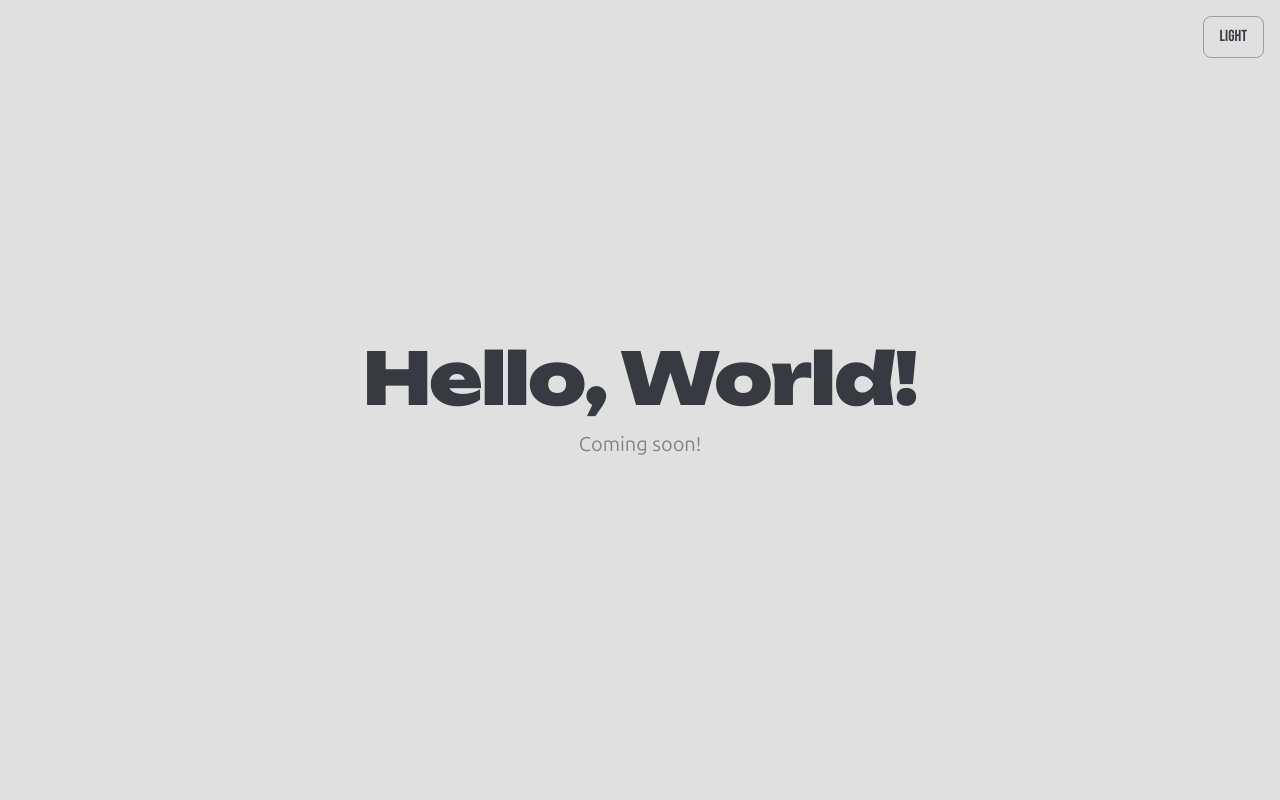
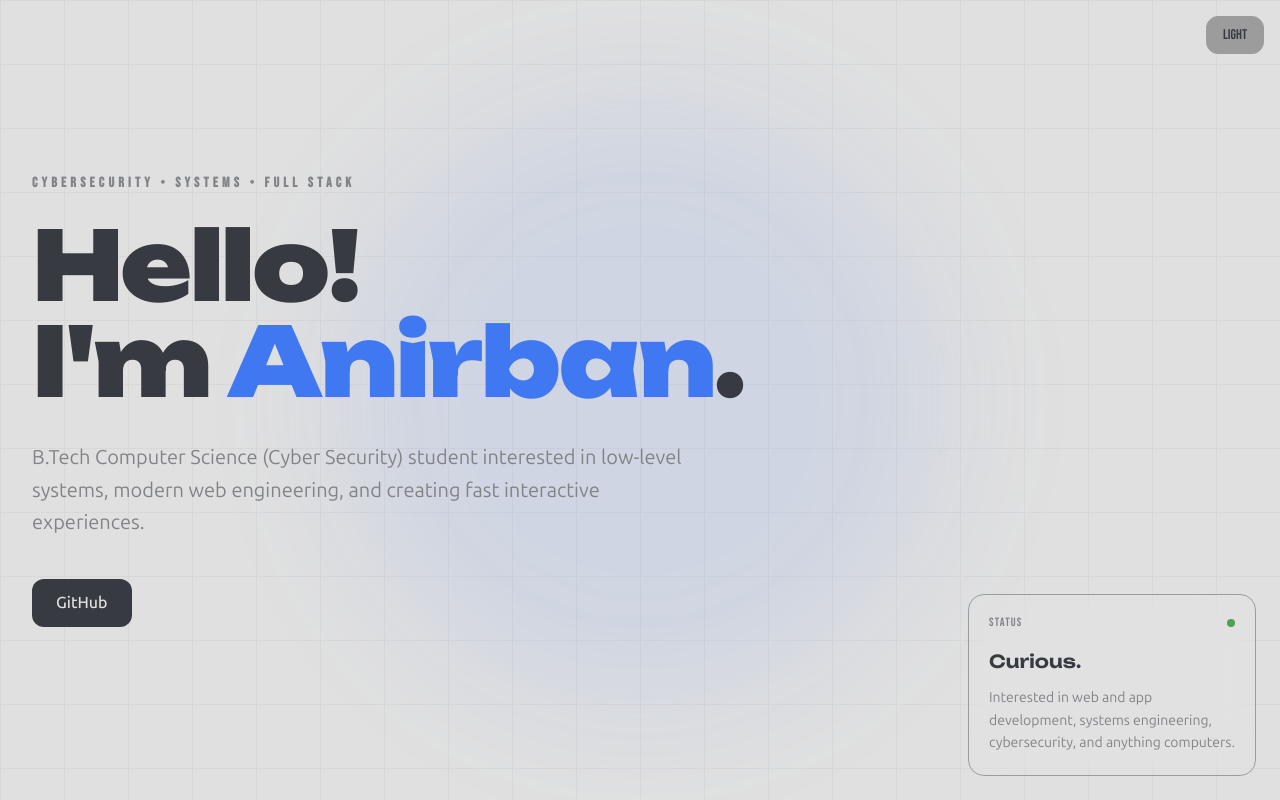
Before and after one commit to anir183/anir183.github.io, a SvelteKit app: page / in a window 1280 px wide. Built offline with nearby package versions, Linux system fonts and the light colour scheme.

Commit message:
feat: basic hero page
wow

```diff
--- a/src/routes/+page.svelte
+++ b/src/routes/+page.svelte
@@ -1,7 +1,10 @@
 <script>
+	import { theme, toggleTheme } from "$lib";
 	import { onMount } from "svelte";
 	import { gsap } from "gsap";
-	import { theme, toggleTheme } from "$lib/utils/theme.svelte.js";
+
+	/** @type {HTMLElement} */
+	let hero;
 
 	/** @type {HTMLHeadingElement} */
 	let title;
@@ -9,47 +12,172 @@
 	/** @type {HTMLParagraphElement} */
 	let subtitle;
 
+	/** @type {HTMLDivElement} */
+	let cta;
+
+	/** @type {HTMLDivElement} */
+	let glow;
+
 	onMount(() => {
-		const timeline = gsap.timeline();
+		const tl = gsap.timeline({
+			defaults: {
+				ease: "power3.out"
+			}
+		});
 
-		timeline
-			.from(title, {
+		tl.from(hero, {
+			opacity: 0,
+			duration: 0.6
+		});
+
+		tl.from(
+			title,
+			{
 				y: 80,
 				opacity: 0,
+				duration: 1
+			},
+			"-=0.2"
+		);
+
+		tl.from(
+			subtitle,
+			{
+				y: 24,
+				opacity: 0,
+				duration: 0.8
+			},
+			"-=0.6"
+		);
+
+		tl.from(
+			cta,
+			{
+				y: 20,
+				opacity: 0,
+				duration: 0.6
+			},
+			"-=0.5"
+		);
+
+		/** @param {PointerEvent} e */
+		const moveGlow = (e) => {
+			const centerX = window.innerWidth / 2;
+			const centerY = window.innerHeight / 2;
+
+			const dx = (e.clientX - centerX) / centerX;
+
+			const dy = (e.clientY - centerY) / centerY;
+
+			gsap.to(glow, {
+				x: dx * 120,
+				y: dy * 120,
 				duration: 1,
 				ease: "power3.out"
-			})
-			.from(
-				subtitle,
-				{
-					y: 30,
-					opacity: 0,
-					duration: 0.8,
-					ease: "power2.out"
-				},
-				"-=0.5"
-			);
+			});
+		};
+
+		window.addEventListener("pointermove", moveGlow);
+
+		return () => {
+			window.removeEventListener("pointermove", moveGlow);
+		};
 	});
 </script>
 
 <section
-	class="flex min-h-screen flex-col items-center justify-center bg-bg"
+	bind:this={hero}
+	class="relative flex min-h-screen items-center overflow-hidden bg-bg px-4 py-16 text-text sm:px-6 lg:px-8"
 >
-	<h1
-		bind:this={title}
-		class="text-7xl font-unbounded font-black tracking-tight text-text"
-	>
-		Hello, World!
-	</h1>
-
-	<p bind:this={subtitle} class="mt-4 font-ubuntu text-xl text-muted">
-		Coming soon!
-	</p>
-
 	<button
 		onclick={toggleTheme}
-		class="absolute font-bebas top-4 right-4 rounded-lg border border-border px-4 py-2"
+		class="absolute top-4 right-4 z-50 rounded-xl border border-border bg-surface-2 px-4 py-2 font-bebas text-sm font-medium text-text backdrop-blur-md transition-all duration-200 hover:bg-surface active:translate-y-0"
 	>
 		{theme.current}
 	</button>
+
+	<!-- glow -->
+	<div
+		bind:this={glow}
+		class="pointer-events-none absolute top-1/2 left-1/2 h-96 w-[24rem] -translate-x-1/2 -translate-y-1/2 rounded-full bg-accent/10 blur-3xl will-change-transform sm:h-128 sm:w-lg md:h-152 md:w-152"
+	></div>
+
+	<!-- grid -->
+	<div
+		class="absolute inset-0 opacity-[0.08]"
+		style="
+			background-image:
+				linear-gradient(
+					to right,
+					var(--color-muted) 1px,
+					transparent 1px
+				),
+				linear-gradient(
+					to bottom,
+					var(--color-muted) 1px,
+					transparent 1px
+				);
+
+			background-size: 64px 64px;
+		"
+	></div>
+
+	<div class="relative z-10 mx-auto w-full max-w-7xl">
+		<div class="max-w-4xl">
+			<p
+				class="mb-4 font-bebas font-black text-xs tracking-[0.25em] text-muted uppercase sm:mb-6 sm:text-sm sm:tracking-[0.3em]"
+			>
+				Cybersecurity • Systems • Full Stack
+			</p>
+
+			<h1
+				bind:this={title}
+				class="font-unbounded text-5xl leading-none font-black tracking-tight sm:text-6xl md:text-7xl lg:text-8xl"
+			>
+				Hello!
+				<br />
+				I'm <span class="text-accent">Anirban</span>.
+			</h1>
+
+			<p
+				bind:this={subtitle}
+				class="mt-6 max-w-2xl font-ubuntu text-base leading-relaxed text-muted sm:mt-8 sm:text-lg md:text-xl"
+			>
+				B.Tech Computer Science (Cyber Security) student interested in low-level
+				systems, modern web engineering, and creating fast interactive
+				experiences.
+			</p>
+
+			<div bind:this={cta} class="mt-8 flex flex-wrap gap-3 sm:mt-10 sm:gap-4">
+				<a
+					href="https://github.com/anir183"
+					target="_blank"
+					rel="noopener noreferrer"
+					class="rounded-xl bg-text font-ubuntu px-5 py-3 text-sm font-medium text-bg transition-transform duration-200 hover:-translate-y-1 sm:px-6 sm:text-base"
+				>
+					GitHub
+				</a>
+			</div>
+		</div>
+	</div>
+
+	<!-- floating card -->
+	<div
+		class="absolute right-4 bottom-4 hidden w-64 rounded-2xl border border-border bg-white/5 p-4 backdrop-blur-xl md:right-6 md:bottom-6 md:w-72 md:p-5 lg:block"
+	>
+		<div class="flex items-center justify-between">
+			<p class="font-bebas text-xs tracking-widest text-muted">STATUS</p>
+
+			<div class="h-2 w-2 rounded-full bg-success"></div>
+		</div>
+
+		<p class="mt-4 text-base font-unbounded font-semibold md:text-lg">
+			Curious.
+		</p>
+
+		<p class="mt-3 font-ubuntu text-sm leading-relaxed text-muted">
+			Interested in web and app development, systems engineering, cybersecurity,
+			and anything computers.
+		</p>
+	</div>
 </section>
```
